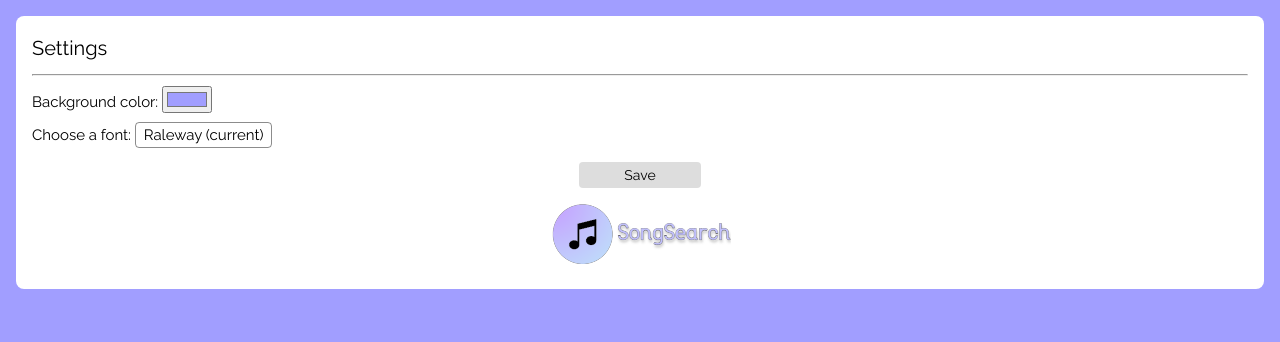
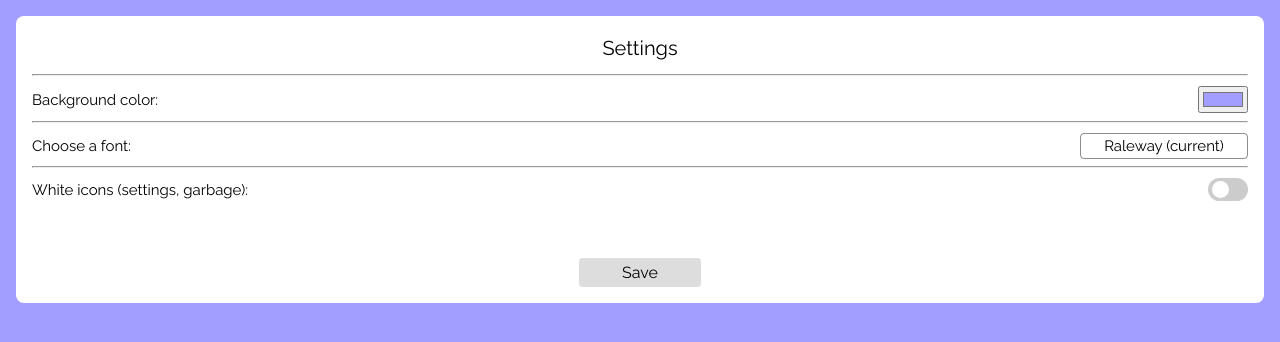
Before and after one commit to xuj1210/songsearch-chrome, a browser extension: page src/options.html in a window 1280 px wide. Drawn offline with Linux system fonts and the light colour scheme.

Commit message:
v1.1.5 - added dark mode (option to toggle icons)

```diff
--- a/src/options.html
+++ b/src/options.html
@@ -22,43 +22,16 @@
       overflow: hidden;
     }
 
-    #save-confirmation {
+    .title {
       text-align: center;
-      display: none;
-      background: rgb(137, 255, 137);
-      border-radius: 10px;
-      padding: 8px 10px;
+      font-weight: 500;
     }
 
-    .saved {
-      animation-name: saved-anim;
-      animation-fill-mode: forwards;
-      animation-duration: 1s;
-    }
-
-    @keyframes saved-anim {
-      from {
-        top: -10px;
-      }
-
-      to {
-        top: 10%;
-      }
-    }
-
-    .dissapear {
-      animation-name: vanish;
-      animation-duration: 1s;
-    }
-
-    @keyframes vanish {
-      from {
-        opacity: 100;
-      }
-
-      to {
-        opacity: 0;
-      }
+    .option {
+      display: flex;
+      justify-content: space-between;
+      margin-top: 10px;
+      align-items: center;
     }
 
     #wrapper {
@@ -89,37 +62,25 @@
       display: inline-block;
       border: 1px rgba(0, 0, 0, 0.45) solid;
       border-radius: 4px;
-      margin-top: 0.5rem;
+      /* margin-top: 0.5rem; */
+      min-width: 168px;
+      text-align: center;
     }
 
     .dropdown-options {
       display: none;
       position: absolute;
       background-color: #f9f9f9;
-      min-width: 160px;
+      /* min-width: 160px; */
       box-shadow: 0px 8px 16px 0px rgba(0, 0, 0, 0.2);
-      padding: 12px 16px;
+      /* padding: 12px 16px; */
+      padding: 0px 10px;
       z-index: 1;
       border-radius: 6px;
     }
 
     .dropdown:hover .dropdown-options {
       display: block;
-    }
-
-    #save {
-      min-width: 10%;
-      border-radius: 4px;
-      border: none;
-      padding: 5px 15px;
-      background: #ddd;
-      font-weight: 500;
-      font-size: 14px;
-      margin-top: 1em;
-    }
-
-    #save:hover {
-      cursor: pointer;
     }
 
     #font-choice {
@@ -132,6 +93,108 @@
       cursor: pointer;
     }
 
+    /* for toggle */
+
+    .slider-wrapper {
+      margin-top: 10px;
+    }
+
+    .switch {
+      position: relative;
+      display: inline-block;
+      width: 40px;
+      height: 23px;
+    }
+
+    .switch input {
+      opacity: 0;
+      width: 0;
+      height: 0;
+    }
+
+    .slider {
+      position: absolute;
+      cursor: pointer;
+      top: 0;
+      left: 0;
+      right: 0;
+      bottom: 0;
+      background-color: #ccc;
+      -webkit-transition: .4s;
+      transition: .4s;
+    }
+
+    .slider:before {
+      position: absolute;
+      content: "";
+      height: 17px;
+      width: 17px;
+      left: 4px;
+      bottom: 3px;
+      background-color: white;
+      -webkit-transition: .4s;
+      transition: .4s;
+    }
+
+    input:checked+.slider {
+      background-color: #8ab4f8;
+    }
+
+    input:focus+.slider {
+      box-shadow: 0 0 1px #8ab4f8;
+    }
+
+    input:checked+.slider:before {
+      transform: translateX(15px);
+    }
+
+    .slider.round {
+      border-radius: 34px;
+    }
+
+    .slider.round:before {
+      border-radius: 50%;
+    }
+
+    #save {
+      min-width: 10%;
+      border-radius: 4px;
+      border: none;
+      padding: 5px 15px;
+      background: #ddd;
+      font-weight: 500;
+      font-size: 16px;
+      margin-top: 3.5em;
+    }
+
+    #save:hover {
+      cursor: pointer;
+    }
+
+    #save-confirmation {
+      text-align: center;
+      display: none;
+      background: rgb(137, 255, 137);
+      border-radius: 10px;
+      padding: 8px 10px;
+    }
+
+    .saved {
+      animation-name: saved-anim;
+      animation-fill-mode: forwards;
+      animation-duration: 1s;
+    }
+
+    @keyframes saved-anim {
+      from {
+        top: -10px;
+      }
+
+      to {
+        top: 10%;
+      }
+    }
+
     .center-text {
       text-align: center;
     }
@@ -141,34 +204,52 @@
       padding: 0;
       padding-top: 0.8em;
     }
+
+    #logo-img {
+      width: 190px;
+
+    }
   </style>
 </head>
 
 <body>
-  <div id="wrapper">Settings
+  <div id="wrapper">
+    <div class="title">Settings</div>
     <hr />
     <form id="settings">
-      <label for="bg-color">Background color: </label>
-      <input type="color" id="bg-color" value="#dddddd">
-      <br />
-      <div>
+      <div class="option">
+        <label for="bg-color">Background color:</label>
+        <input type="color" id="bg-color" value="#dddddd">
+      </div>
+      <hr />
+      <label class="option" for="font-choice">
         Choose a font:
         <span class="dropdown">
-          <span id="font-choice">Raleway (default)</span>
+          <span id="font-choice">Raleway</span>
           <div class="dropdown-options" id="fonts">
-            <p id="raleway">Raleway (default)</p>
+            <p id="raleway">Raleway</p>
             <p id="quicksand">Quicksand</p>
             <p id="roboto">Roboto</p>
           </div>
+        </span>
+      </label>
+      <hr />
+      <div class="slider-wrapper option">
+        White icons (settings, garbage):
+        <span>
+          <label class="switch">
+            <input type="checkbox" id="dark-mode-toggle">
+            <span class="slider round"></span>
+          </label>
         </span>
       </div>
       <div class="center-text">
         <button id="save" type="button">Save</button>
       </div>
     </form>
-    <div id="logo-div">
-      <img src="../images/logos/logo-words-filled-small.png" id="logo-img">
-    </div>
+    <!-- <div id="logo-div">
+      <img src="../images/logos/logowords-10.png" id="logo-img">
+    </div> -->
   </div>
   <script src="options.js"></script>
 </body>
--- a/src/options.js
+++ b/src/options.js
@@ -5,6 +5,7 @@ let bgColor = document.getElementById('bg-color');
 let saveBtn = document.getElementById('save');
 let saveConfirm = document.getElementById('save-confirmation');
 let fontSelection = document.getElementById('font-choice');
+let darkToggle = document.getElementById('dark-mode-toggle')
 let quicksand = document.getElementById('quicksand');
 let raleway = document.getElementById('raleway');
 let roboto = document.getElementById('roboto');
@@ -13,7 +14,7 @@ let roboto = document.getElementById('roboto');
 let currentFont = 'Raleway';
 
 // get user saved settings for background color and font
-chrome.storage.sync.get(['bgColor', 'font'], (result) => {
+chrome.storage.sync.get(['bgColor', 'font', 'darkToggle'], (result) => {
   // if background color is already set, use it
   if (result.bgColor) {
     bgColor.value = result.bgColor;
@@ -26,6 +27,10 @@ chrome.storage.sync.get(['bgColor', 'font'], (result) => {
   if (result.font) {
     root.style.setProperty('--font', result.font);
     currentFont = result.font;
+  }
+  // if dark mode is on, set toggle to checked
+  if (result.darkToggle) {
+    darkToggle.checked = true;
   }
   // change current font displayed
   fontSelection.innerText = currentFont + ' (current)';
@@ -59,7 +64,7 @@ let handleQuicksand = () => {
 
 // handle changing font to Raleway
 let handleRaleway = () => {
-  fontSelection.innerText = 'Raleway (default)';
+  fontSelection.innerText = 'Raleway';
   // fontSelection.style.fontFamily = ralewayFont;
   currentFont = 'Raleway';
   changeFont('Raleway');
@@ -85,9 +90,10 @@ const sleep = (milliseconds) => {
 
 // handle saving user inputs to Chrome storage
 let handleSave = (event) => {
-  chrome.storage.sync.set({ "bgColor": bgColor.value, "font": currentFont }, async () => {
+  chrome.storage.sync.set({ "bgColor": bgColor.value, "font": currentFont, "darkToggle": darkToggle.checked }, async () => {
     console.log('Background color set to %cthis', `color: ${bgColor.value}`);
     console.log(`Changed font to ${currentFont}`);
+    console.log('Dark toggle set to ' + darkToggle.checked);
     saveBtn.innerText = 'Saved!'
     let oldColour = saveBtn.style.background;
     saveBtn.style.background = '#77eeab'
```
Also changed, not shown: src/popup.html (+11 -3 lines), images/cog-white100x100.png (deleted), images/cog100x100.png (deleted), images/cogs-purewhite100x100.png (added), images/cogs-white100x100.png (added), images/cogwheel100x100.png (deleted), images/garbage-purewhite100x100.png (added), images/logos/logo-words-filled-small.png (deleted), images/logos/logowords.png (deleted), images/mic100x100.png (deleted), images/microphone100x100.png (deleted), images/record transparent small.png (deleted), images/recordbtn100x100.png (deleted), images/recordmic100x100.png (deleted), 2 more files.
